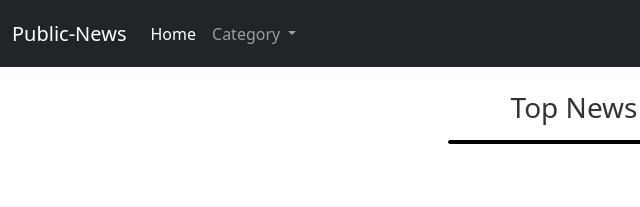
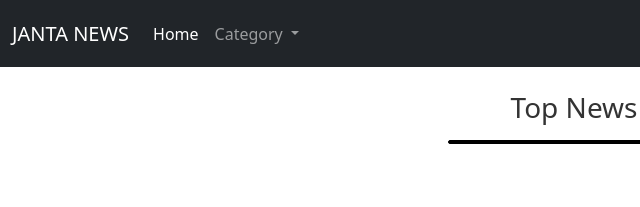
Before and after one commit to sharadnirankari/Janta-News, a plain HTML site: page index.html in a window 1280 px wide. Shown: the top 207 px of the page, 0-640 px from the left. Drawn offline with nearby package versions, Linux system fonts and the light colour scheme; no server answers.

Commit message:
Update index.html

```diff
--- a/index.html
+++ b/index.html
@@ -21,7 +21,7 @@
   <nav id="navbar">
     <nav class="navbar navbar-dark navbar-expand-lg bg-dark">
       <div class="container-fluid">
-        <a class="navbar-brand" href="#">Public-News </a>
+        <a class="navbar-brand" href="#">JANTA NEWS </a>
         <button class="navbar-toggler" type="button" data-bs-toggle="collapse" data-bs-target="#navbarSupportedContent"
           aria-controls="navbarSupportedContent" aria-expanded="false" aria-label="Toggle navigation">
           <span class="navbar-toggler-icon"></span>
```
